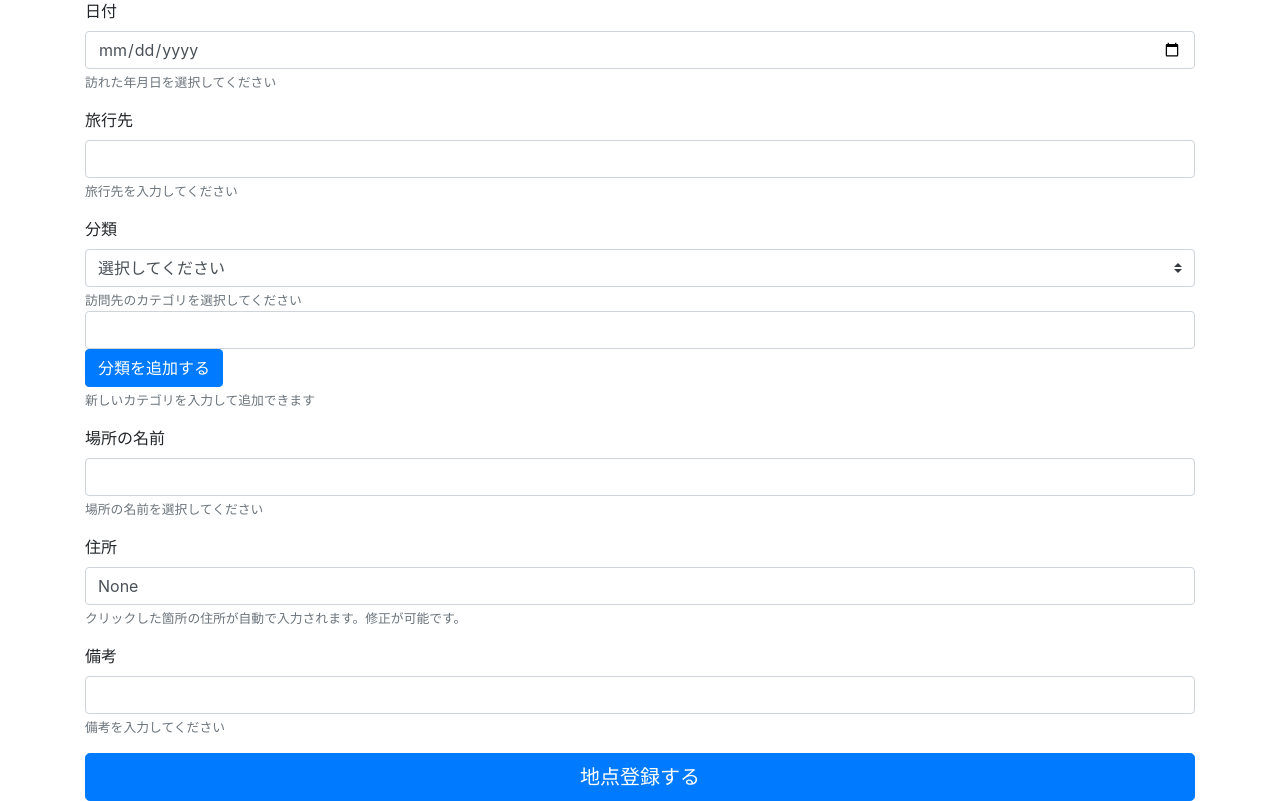
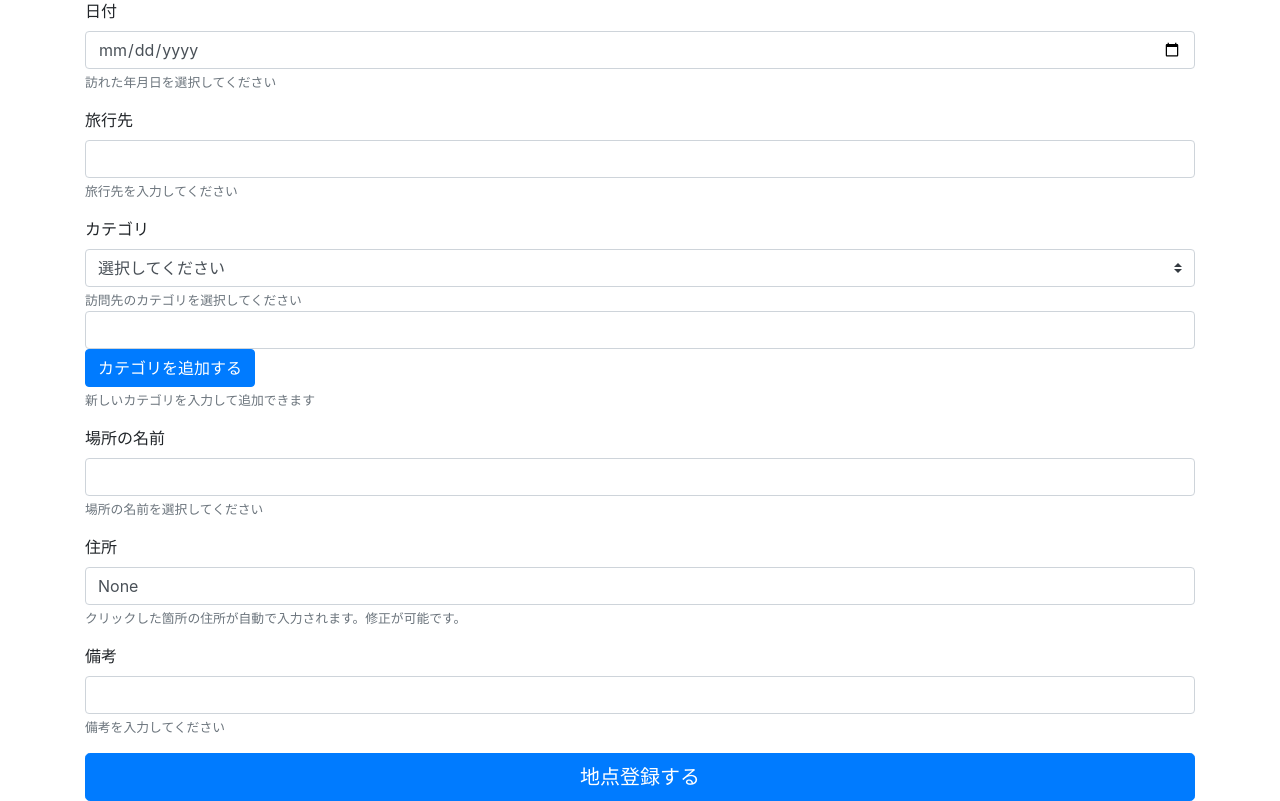
Before and after one commit to mitty1293/travel_map, a Flask app: page /entry in a window 1280 px wide. Shown: the part 121-922 px from the top of the page. Run offline with Flask 2, Linux system fonts and the light colour scheme; data that the repository does not hold is empty; some libraries are stand-ins or nearby versions.

Commit message:
項目名変更

```diff
--- a/travel_map/app/templates/edit.html
+++ b/travel_map/app/templates/edit.html
@@ -22,7 +22,7 @@
         </small>
     </div>
     <div class="mb-3">
-        <label for="category">分類</label>
+        <label for="category">カテゴリ</label>
         <select class="custom-select d-block w-100" name="category" id="categoryselect">
             <option disabled {% if row['category']=='' %} selected {% endif %} >選択してください</option>
             {% for element in init_category_list %}
@@ -34,7 +34,7 @@
         </small>
         <div>
             <input type="text" class="form-control" id="added_category">
-            <button type="button" class="btn btn-primary" onclick="addCategory()">分類を追加する</button>
+            <button type="button" class="btn btn-primary" onclick="addCategory()">カテゴリを追加する</button>
             <small class="form-text text-muted">
                 新しいカテゴリを入力して追加できます
             </small>
--- a/travel_map/app/templates/entry.html
+++ b/travel_map/app/templates/entry.html
@@ -26,7 +26,7 @@
         </small>
     </div>
     <div class="mb-3">
-        <label for="category">分類</label>
+        <label for="category">カテゴリ</label>
         <select class="custom-select d-block w-100" name="category" id="categoryselect" required>
             <option disabled selected>選択してください</option>
             {% for element in init_category_list %}
@@ -38,7 +38,7 @@
         </small>
         <div>
             <input type="text" class="form-control" id="added_category">
-            <button type="button" class="btn btn-primary" onclick="addCategory()">分類を追加する</button>
+            <button type="button" class="btn btn-primary" onclick="addCategory()">カテゴリを追加する</button>
             <small class="form-text text-muted">
                 新しいカテゴリを入力して追加できます
             </small>
--- a/travel_map/app/templates/search.html
+++ b/travel_map/app/templates/search.html
@@ -21,7 +21,7 @@
         <input type="text" class="form-control" name="destination" value={{search_submit_data.destination}}>
     </div>
     <div class="mb-3">
-        <label for="category">分類</label>
+        <label for="category">カテゴリ</label>
         <select class="custom-select d-block w-100" name="category" id="categoryselect" required>
             <option value="" {% if search_submit_data.category=='' %} selected {% endif %} >選択してください</option>
             {% for element in init_category_list %}
@@ -39,7 +39,7 @@
             <th>ID</th>
             <th>日付</th>
             <th>旅行先</th>
-            <th>分類</th>
+            <th>カテゴリ</th>
             <th>場所の名前</th>
             <th>住所</th>
             <th>備考</th>
```
